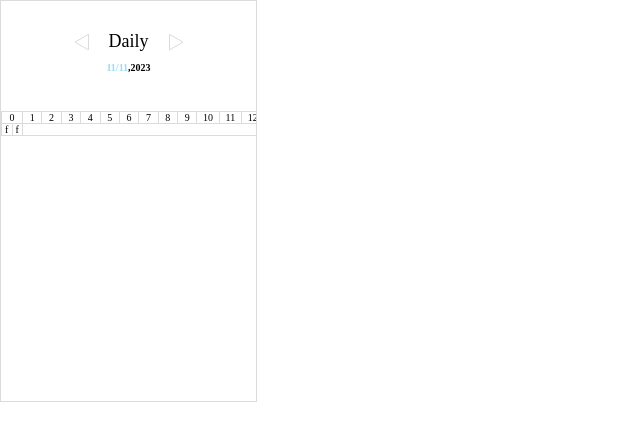
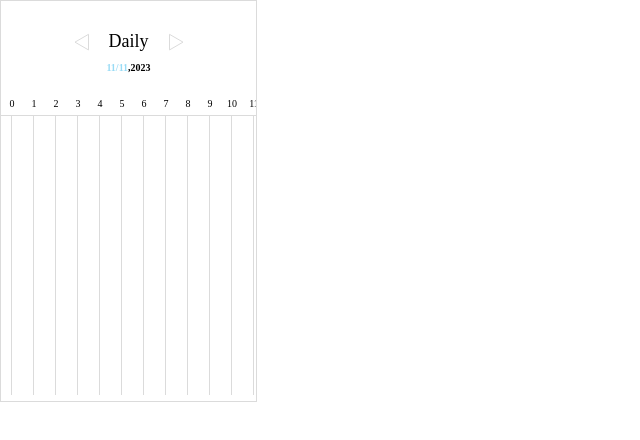
Before and after one commit to codingBottle/JMGDH_Web, a Next.js app: page /test in a window 1280 px wide. Shown: the top 440 px of the page, without its empty margins (0-640 px from the left). Built offline with nearby package versions, Linux system fonts and the light colour scheme.

Commit message:
feat #2 - 일정 선 추가 및 간단한 CSS 수정

```diff
--- a/src/components/DailyCalender.tsx
+++ b/src/components/DailyCalender.tsx
@@ -10,7 +10,7 @@ export default function DailyCalender() {
   const [year, setYear] = useState(date.getFullYear());
 
   const numbers = Array.from({ length: 24 }, (_, index) => index);
-  console.log(date);
+  const lines = Array.from({ length: 24 }, (_, index) => index);
 
   return (
     <DailyCalenderContenter>
@@ -33,18 +33,19 @@ export default function DailyCalender() {
             {[...Array(numbers)].map((i) => (
               <tr key={i.toString()}>
                 {numbers.map((num) => (
-                  <td colSpan={2} className="Number" key={num}>
+                  <td className="Number" key={num}>
                     {num}
                   </td>
                 ))}
               </tr>
             ))}
-            <tr>
-              <td>f</td>
-              <td>f</td>
-            </tr>
           </tbody>
         </table>
+        <div className="linediv">
+          {lines.map((lineIndex) => (
+            <div className="line" key={lineIndex}></div>
+          ))}
+        </div>
       </Contents>
     </DailyCalenderContenter>
   );
@@ -59,7 +60,7 @@ const DailyCalenderContenter = styled.div`
 
 const Daily = styled.div`
   width: 100%;
-  height: 15%;
+
   .Top {
     display: flex;
     justify-content: center;
@@ -88,25 +89,35 @@ const Daily = styled.div`
   }
 `;
 const Contents = styled.div`
-  width: 100%;
-  height: 80%;
-  margin-top: 10px;
+  margin-top: 0.625rem;
   overflow: auto;
-  font-size: 10px;
+  font-size: 0.625rem;
 
   font-weight: ${theme.fontWeight.Regular};
   table {
-    margin-top: 10px;
-    width: 200%;
+    margin-top: 0.625rem;
+    width: 33rem;
   }
-  table,
-  th,
-  td {
-    border: 1px solid ${theme.color.SecondaryColor.ButtonBorder};
+
+  .Number,
+  table {
+    border-bottom: 1px solid ${theme.color.SecondaryColor.ButtonBorder};
     border-collapse: collapse;
     text-align: center;
   }
+
   .Number {
-    width: 40px;
+    width: 1.3125rem;
+    height: 1.375rem;
+  }
+  .linediv {
+    display: flex;
+  }
+  .line {
+    border-left: 1px solid ${theme.color.SecondaryColor.ButtonBorder};
+    height: 17.4812rem;
+    width: 0rem;
+    margin-left: 0.625rem;
+    margin-right: 0.6875rem;
   }
 `;
```
